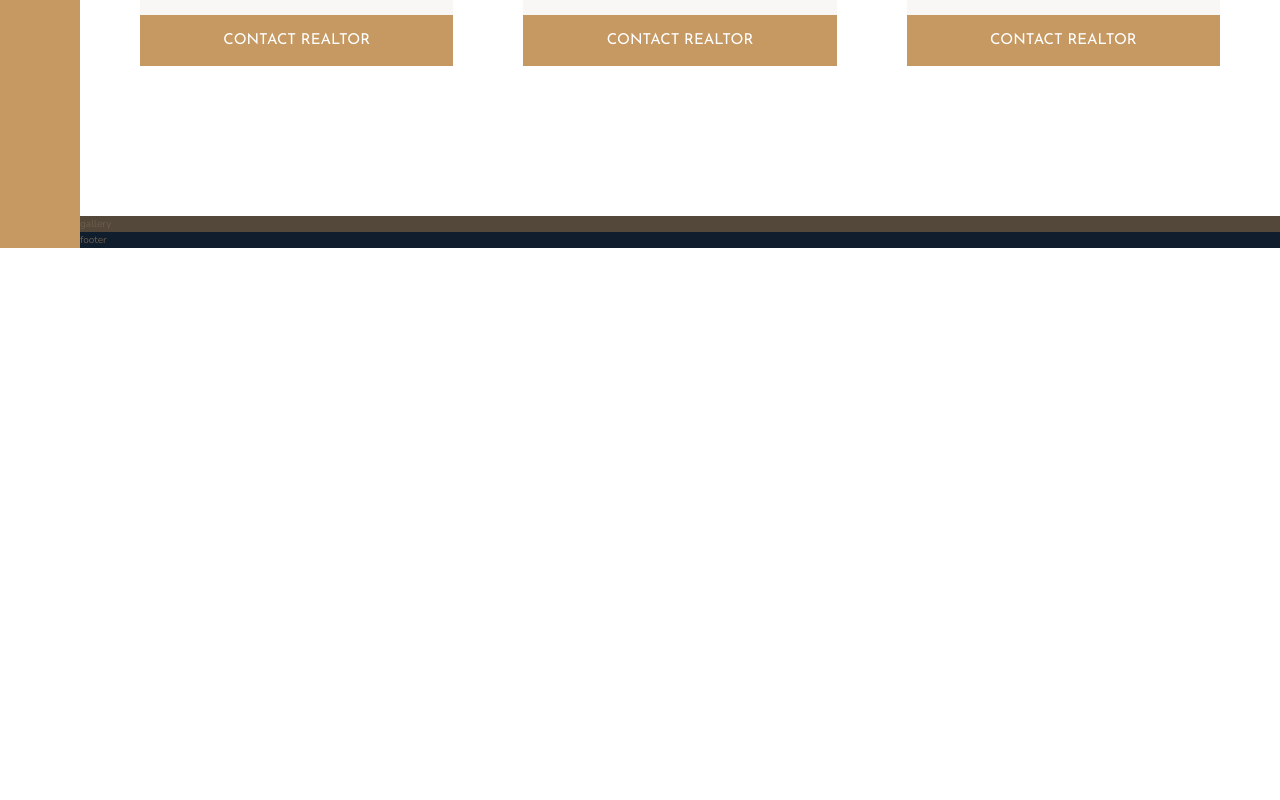
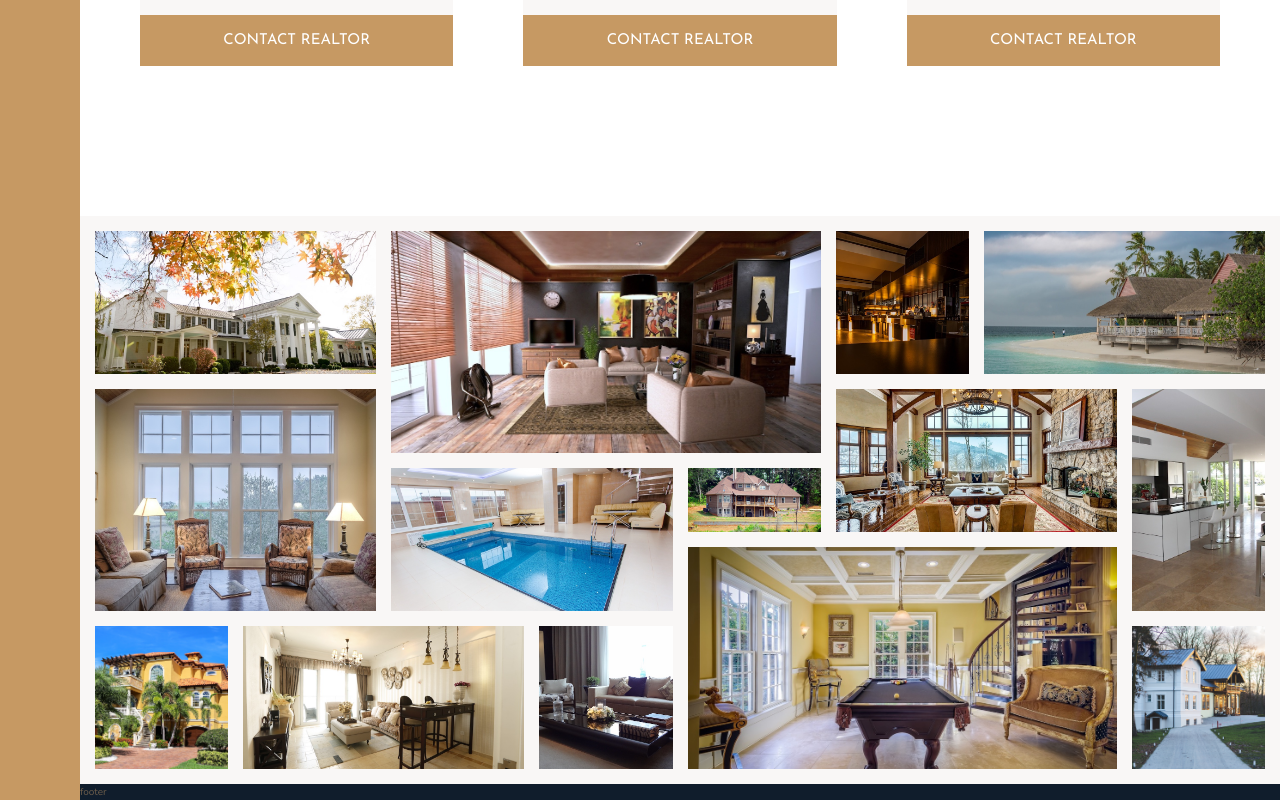
Before and after one commit to piyumanthaAB/react-nexter-responsive, a React (Create React App) app: page / in a window 1280 px wide. Shown: the part 2969-3769 px from the top of the page. Before the commit the page ends 3217 px from the top, so only its background shows below. Built offline with nearby package versions, Linux system fonts and the light colour scheme.

Commit message:
gallery implemented

```diff
--- a/public/css/style.css
+++ b/public/css/style.css
@@ -196,8 +196,60 @@
     grid-column: 1/-1; }
 
 .gallery {
-  background-color: #54483a;
-  grid-column: full-start/full-end; }
+  background-color: #f9f7f6;
+  grid-column: full-start/full-end;
+  display: grid;
+  grid-template-columns: repeat(8, 1fr);
+  grid-template-rows: repeat(7, 5vw);
+  grid-gap: 1.5rem;
+  padding: 1.5rem; }
+  .gallery__item--1 {
+    grid-column: 1 / span 2;
+    grid-row: 1 / span 2; }
+  .gallery__item--2 {
+    grid-column: 3 / span 3;
+    grid-row: 1 / span 3; }
+  .gallery__item--3 {
+    grid-column: 5 / span 0;
+    grid-row: 1 / span 2; }
+  .gallery__item--4 {
+    grid-column: 7 / span 2;
+    grid-row: 1 / span 2; }
+  .gallery__item--5 {
+    grid-column: 1 / span 2;
+    grid-row: 3 / span 3; }
+  .gallery__item--6 {
+    grid-column: 3 / span 2;
+    grid-row: 4 / span 2; }
+  .gallery__item--7 {
+    grid-column: 5/6;
+    grid-row: 4/5; }
+  .gallery__item--8 {
+    grid-column: 6 / span 2;
+    grid-row: 3 / span 2; }
+  .gallery__item--9 {
+    grid-column: 8 / -1;
+    grid-row: 3 / span 3; }
+  .gallery__item--10 {
+    grid-column: 1 / span 0;
+    grid-row: 6 / span 2; }
+  .gallery__item--11 {
+    grid-column: 2 / span 2;
+    grid-row: 6 / span 2; }
+  .gallery__item--12 {
+    grid-column: 3 / span 0;
+    grid-row: 6 / span 2; }
+  .gallery__item--13 {
+    grid-column: 5 / span 3;
+    grid-row: 5 / span 3; }
+  .gallery__item--14 {
+    grid-column: 8 / span 0;
+    grid-row: 6 / span 2; }
+  .gallery__img {
+    width: 100%;
+    height: 100%;
+    display: block;
+    object-fit: cover; }
 
 .footer {
   background-color: #101d2c;
--- a/public/sass/_gallery.scss
+++ b/public/sass/_gallery.scss
@@ -1,4 +1,77 @@
 .gallery {
-  background-color: $color-grey-dark-1;
+  background-color: $color-grey-light-1;
   grid-column: full-start/full-end;
+
+  display: grid;
+  grid-template-columns: repeat(8, 1fr);
+  grid-template-rows: repeat(7, 5vw);
+
+  grid-gap: 1.5rem;
+  padding: 1.5rem;
+
+  &__item {
+    &--1 {
+      grid-column: 1 / span 2;
+      grid-row: 1 / span 2;
+    }
+    &--2 {
+      grid-column: 3 / span 3;
+      grid-row: 1 / span 3;
+    }
+    &--3 {
+      grid-column: 5 / span 0;
+      grid-row: 1 / span 2;
+    }
+    &--4 {
+      grid-column: 7 / span 2;
+      grid-row: 1 / span 2;
+    }
+    &--5 {
+      grid-column: 1 / span 2;
+      grid-row: 3 / span 3;
+    }
+    &--6 {
+      grid-column: 3 / span 2;
+      grid-row: 4 / span 2;
+    }
+    &--7 {
+      grid-column: 5/6;
+      grid-row: 4/5;
+    }
+    &--8 {
+      grid-column: 6 / span 2;
+      grid-row: 3 / span 2;
+    }
+    &--9 {
+      grid-column: 8 / -1;
+      grid-row: 3 / span 3;
+    }
+    &--10 {
+      grid-column: 1 / span 0;
+      grid-row: 6 / span 2;
+    }
+    &--11 {
+      grid-column: 2 / span 2;
+      grid-row: 6 / span 2;
+    }
+    &--12 {
+      grid-column: 3 / span 0;
+      grid-row: 6 / span 2;
+    }
+    &--13 {
+      grid-column: 5 / span 3;
+      grid-row: 5 / span 3;
+    }
+    &--14 {
+      grid-column: 8 / span 0;
+      grid-row: 6 / span 2;
+    }
+  }
+
+  &__img {
+    width: 100%;
+    height: 100%;
+    display: block;
+    object-fit: cover;
+  }
 }
--- a/src/components/Gallery.js
+++ b/src/components/Gallery.js
@@ -1,7 +1,52 @@
 const Gallery = () => {
     return (
         <section className="gallery">
-            gallery
+
+            <figure className="gallery__item gallery__item--1">
+                <img src="img/gal-1.jpeg" alt="img" className="gallery__img" />
+            </figure>
+            <figure className="gallery__item gallery__item--2">
+                <img src="img/gal-2.jpeg" alt="img" className="gallery__img" />
+            </figure>
+            <figure className="gallery__item gallery__item--3">
+                <img src="img/gal-3.jpeg" alt="img" className="gallery__img" />
+            </figure>
+            <figure className="gallery__item gallery__item--4">
+                <img src="img/gal-4.jpeg" alt="img" className="gallery__img" />
+            </figure>
+
+            <figure className="gallery__item gallery__item--5">
+                <img src="img/gal-5.jpeg" alt="img" className="gallery__img" />
+            </figure>
+            <figure className="gallery__item gallery__item--6">
+                <img src="img/gal-6.jpeg" alt="img" className="gallery__img" />
+            </figure>
+            <figure className="gallery__item gallery__item--7">
+                <img src="img/gal-7.jpeg" alt="img" className="gallery__img" />
+            </figure>
+            <figure className="gallery__item gallery__item--8">
+                <img src="img/gal-8.jpeg" alt="img" className="gallery__img" />
+            </figure>
+            <figure className="gallery__item gallery__item--9">
+                <img src="img/gal-9.jpeg" alt="img" className="gallery__img" />
+            </figure>
+
+            <figure className="gallery__item gallery__item--10">
+                <img src="img/gal-10.jpeg" alt="img" className="gallery__img" />
+            </figure>
+            <figure className="gallery__item gallery__item--11">
+                <img src="img/gal-11.jpeg" alt="img" className="gallery__img" />
+            </figure>
+            <figure className="gallery__item gallery__item--12">
+                <img src="img/gal-12.jpeg" alt="img" className="gallery__img" />
+            </figure>
+            <figure className="gallery__item gallery__item--13">
+                <img src="img/gal-13.jpeg" alt="img" className="gallery__img" />
+            </figure>
+            <figure className="gallery__item gallery__item--14">
+                <img src="img/gal-14.jpeg" alt="img" className="gallery__img" />
+            </figure>
+
         </section>
      );
 }
--- a/src/components/Homes.js
+++ b/src/components/Homes.js
@@ -55,9 +55,9 @@
 
     return (
         <section className="homes">
-            {homes.map(home => {
+            {homes.map((home,idx) => {
                 return (
-                    <HomeCard details={home} />
+                    <HomeCard key={idx} details={home} />
                 )
             })}
         </section>
```
Also changed, not shown: public/sass/_homes.scss (+0 -20 lines).
